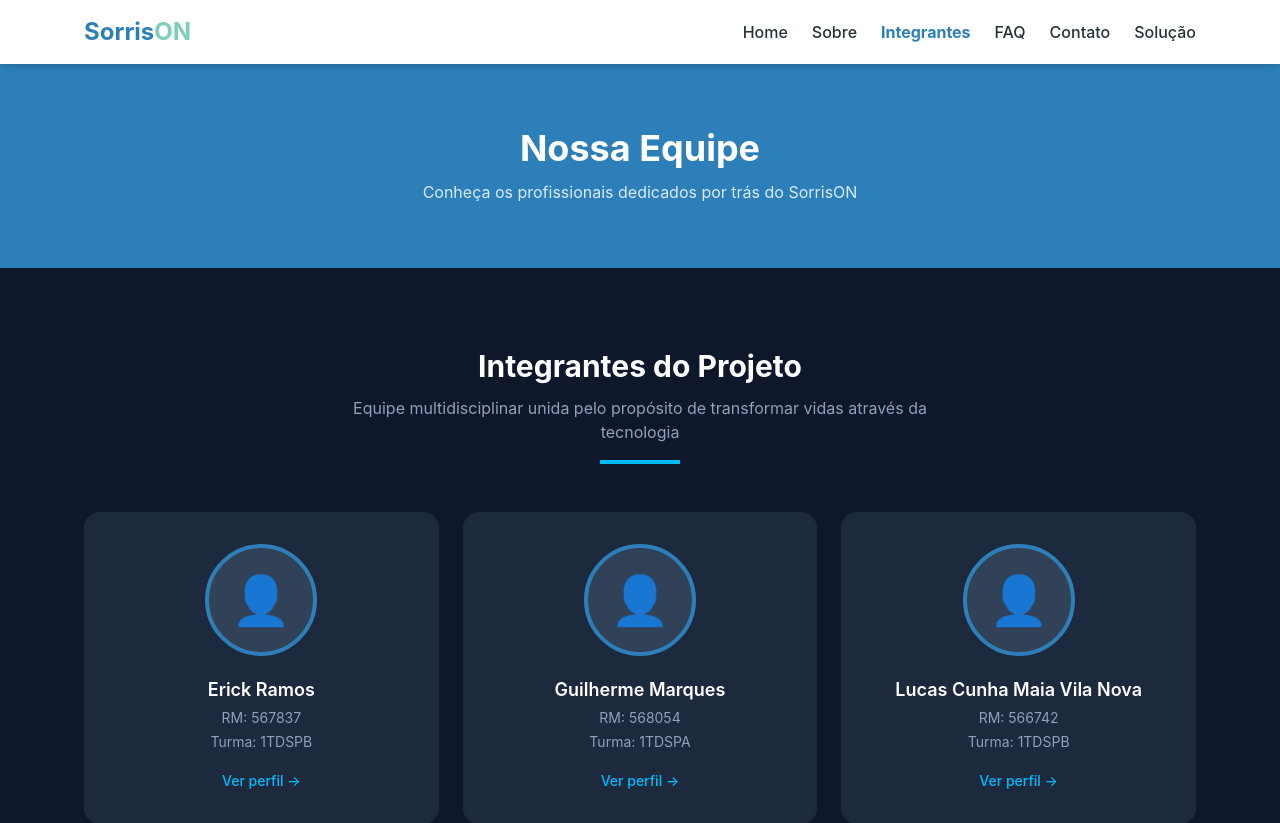
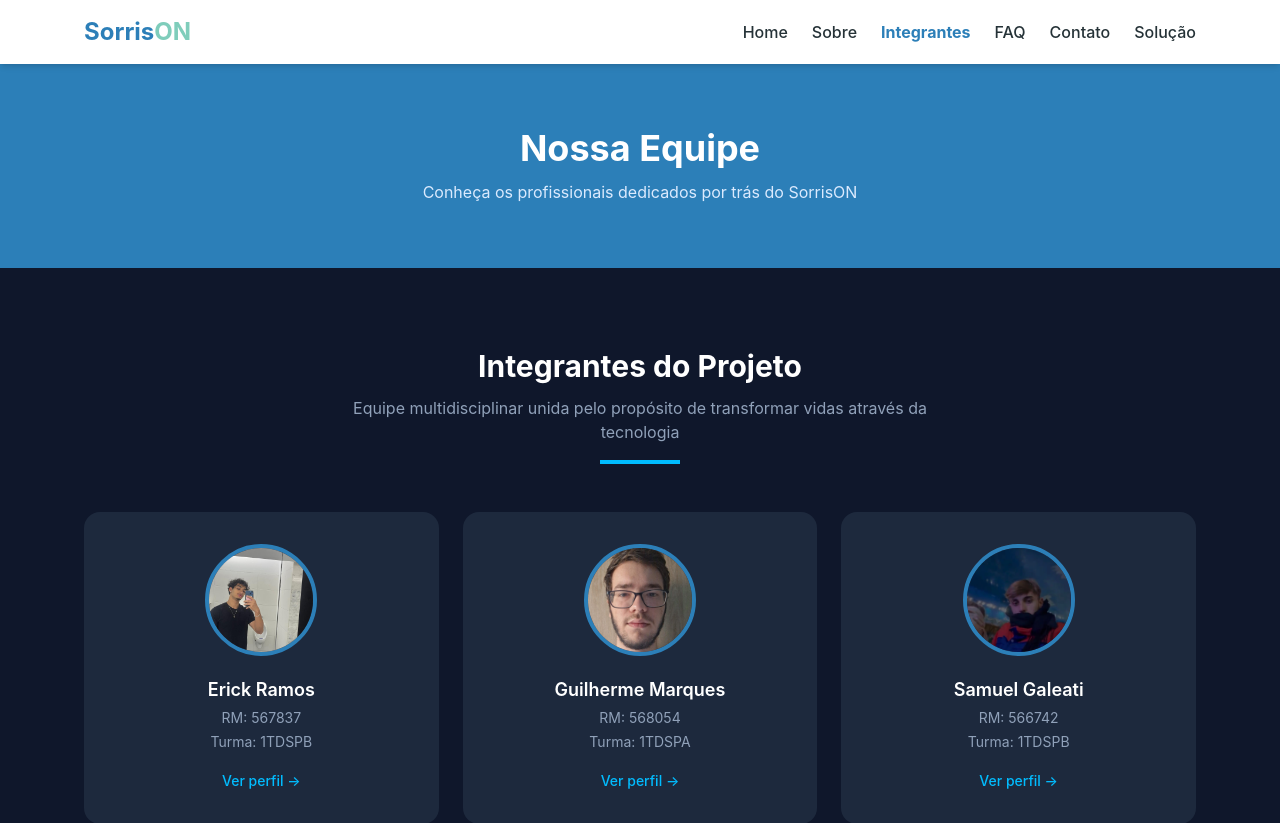
Before and after one commit to erickramossantoser/sorrison-fiap, a React (Vite) app: page /integrantes in a window 1280 px wide. Shown: the top 823 px of the page. Built offline with nearby package versions, Linux system fonts and the light colour scheme.

Commit message:
colocando a imagem nos integrantes e arrumando informações

```diff
--- a/src/data/integrantes.ts
+++ b/src/data/integrantes.ts
@@ -6,10 +6,11 @@ export interface Integrante {
   github: string
   linkedin: string
   emoji: string
+  foto?: string // Caminho da imagem do integrante
 }
 
 export const integrantes: Integrante[] = [
-  { id: '1', nome: 'Erick Ramos', rm: '567837', turma: '1TDSPB', github: 'https://github.com/erickramossantoser', linkedin: 'https://www.linkedin.com/in/erickrsantos/', emoji: '👤' },
-  { id: '2', nome: 'Guilherme Marques', rm: '568054', turma: '1TDSPA', github: 'github.com/GuiDSLeopoldino', linkedin: 'www.linkedin.com/in/guilherme-marques-15670b307', emoji: '👤' },
-  { id: '3', nome: 'Lucas Cunha Maia Vila Nova', rm: '566742', turma: '1TDSPB', github: 'https://github.com/lucascunhamaia', linkedin: '#', emoji: '👤' },
+  { id: '1', nome: 'Erick Ramos', rm: '567837', turma: '1TDSPB', github: 'https://github.com/erickramossantoser', linkedin: 'https://www.linkedin.com/in/erickrsantos/', emoji: '👤', foto: '/src/img/erick.jpeg' },
+  { id: '2', nome: 'Guilherme Marques', rm: '568054', turma: '1TDSPA', github: 'github.com/GuiDSLeopoldino', linkedin: 'www.linkedin.com/in/guilherme-marques-15670b307', emoji: '👤', foto: '/src/img/guilherme.jpeg' },
+  { id: '3', nome: 'Samuel Galeati', rm: '566742', turma: '1TDSPB', github: 'https://github.com/saboy71', linkedin: '#', emoji: '👤', foto: '/src/img/samuel.jpeg' },
 ]
--- a/src/pages/Integrantes.tsx
+++ b/src/pages/Integrantes.tsx
@@ -34,7 +34,13 @@ const Integrantes = () => {
               >
                 <div className="bg-slate-800 rounded-2xl p-8 text-center transition-all duration-300 hover:-translate-y-2 hover:shadow-2xl hover:outline hover:outline-2 hover:outline-sky-400 h-full">
                   <div className="w-28 h-28 rounded-full bg-slate-700 border-4 border-[#2c7fb8] flex items-center justify-center text-5xl mx-auto mb-5">
-                    {integrante.emoji}
+                    {integrante.emoji ? (
+                    <img src={integrante.foto} alt={integrante.nome}
+                   className="w-full h-full object-cover rounded-full"
+                   />
+                    ) : (
+                      <span>{integrante.emoji}</span>
+                    )}
                   </div>
                   <p className="text-lg font-semibold text-white mb-1">{integrante.nome}</p>
                   <p className="text-slate-400 text-sm mb-1">RM: {integrante.rm}</p>
```
